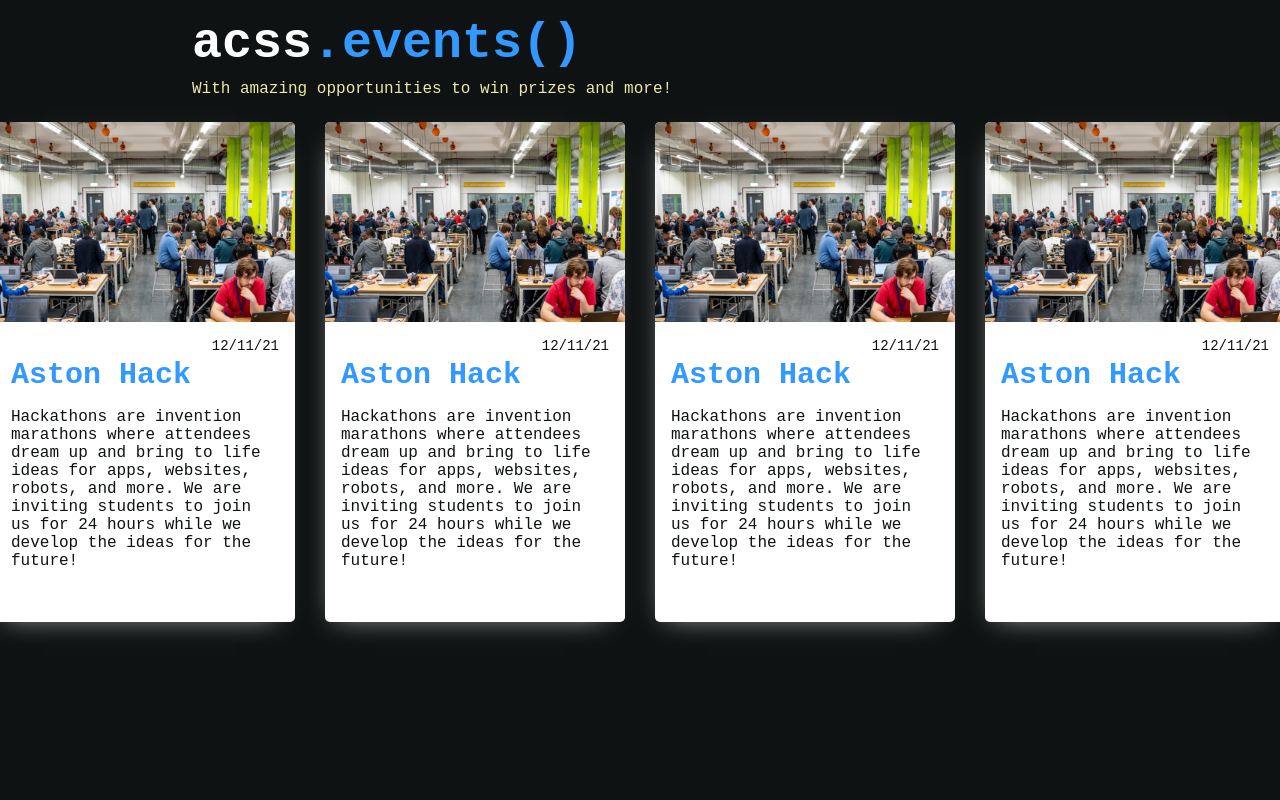
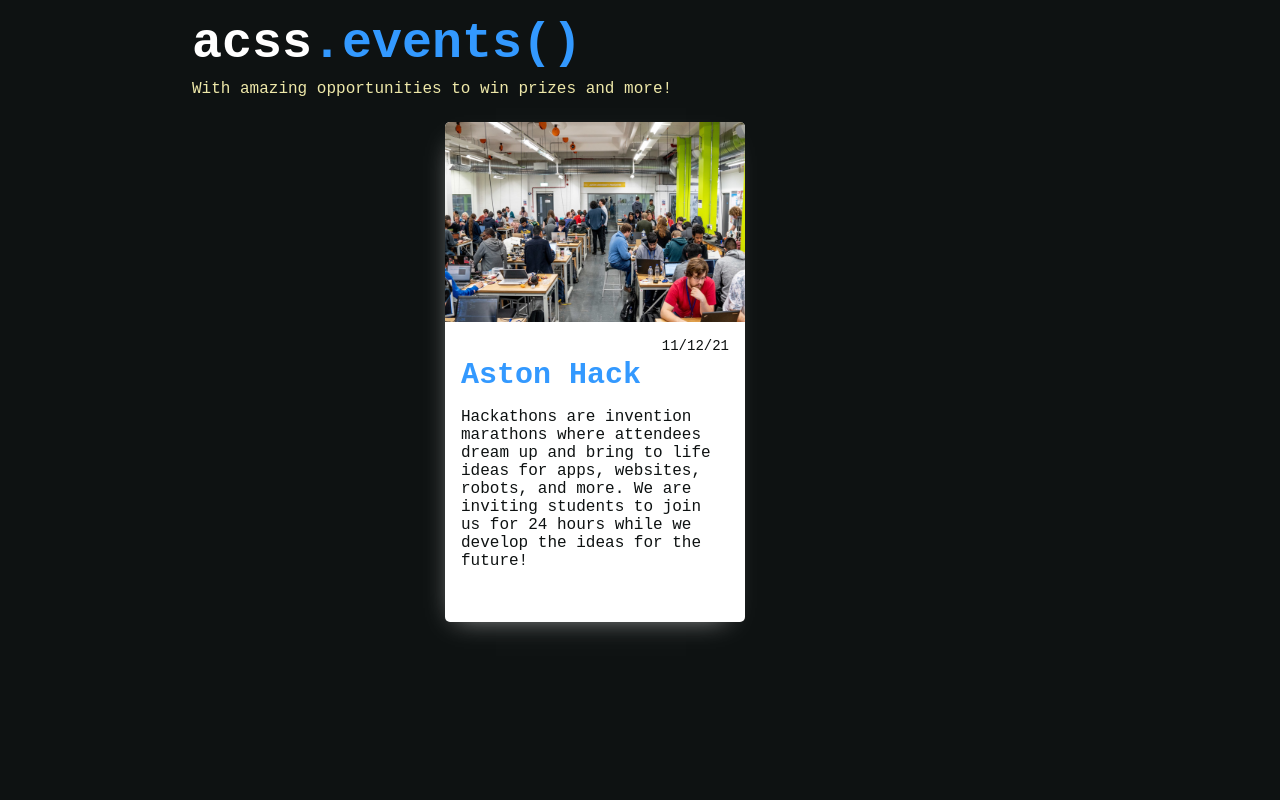
Before and after one commit to yelloweq/website-acss, a React (Create React App) app: page / in a window 1280 px wide. Shown: the part 1480-2280 px from the top of the page. Built offline with nearby package versions, Linux system fonts and the light colour scheme.

Commit message:
removed dummy events for live version

```diff
--- a/src/App.css
+++ b/src/App.css
@@ -19,5 +19,5 @@ body {
 
 html {
  max-width: 100%;
-
+ background-color: #0e1212;
 }
--- a/src/pages/index.js
+++ b/src/pages/index.js
@@ -38,7 +38,9 @@ function Home() {
 
                         We are the student Computer Science society at Aston University. We run social and tech events, open to all. You don’t need to be studying CS to be a part of the society, nor do you need any technical experience. We’re all about learning and sharing ideas!
 
-                        <br /> <br />
+                        <br />
+                        <br />
+                        <br />
 
                         Like our Facebook page and join our Facebook group, where we post about events and hold member discussions. Check us out on Twitter too!
 
@@ -60,33 +62,14 @@ function Home() {
                     SpanSize="20px"
                     SpanText="With amazing opportunities to win prizes and more!"
                 >
-                    <Card title="Aston Hack" date="12/11/21" img={image} >
+                    <Card title="Aston Hack" date="11/12/21" img={image} >
                         Hackathons are invention marathons where attendees dream up and bring to life ideas for apps, websites, robots, and more.
                         We are inviting students to join us for 24 hours while we develop the ideas for the future!
 
 
                     </Card>
 
-                    <Card title="Aston Hack" date="12/11/21" img={image} >
-                        Hackathons are invention marathons where attendees dream up and bring to life ideas for apps, websites, robots, and more.
-                        We are inviting students to join us for 24 hours while we develop the ideas for the future!
 
-
-                    </Card>
-
-                    <Card title="Aston Hack" date="12/11/21" img={image} >
-                        Hackathons are invention marathons where attendees dream up and bring to life ideas for apps, websites, robots, and more.
-                        We are inviting students to join us for 24 hours while we develop the ideas for the future!
-
-
-                    </Card>
-
-                    <Card title="Aston Hack" date="12/11/21" img={image} >
-                        Hackathons are invention marathons where attendees dream up and bring to life ideas for apps, websites, robots, and more.
-                        We are inviting students to join us for 24 hours while we develop the ideas for the future!
-
-
-                    </Card>
 
 
 
@@ -105,7 +88,7 @@ function Home() {
 
                     <TextBox>
 
-                        Become a member by joining the society via Aston SU. It costs £2 for the whole year.
+                        Become a member by joining the society via <a href="https://www.astonsu.com/society/computerscience/">Aston SU</a>. It costs £2 for the whole year.
 
                     </TextBox>
 
```
Also changed, not shown: 1 other file (tests, documents, lock files or other folders).
